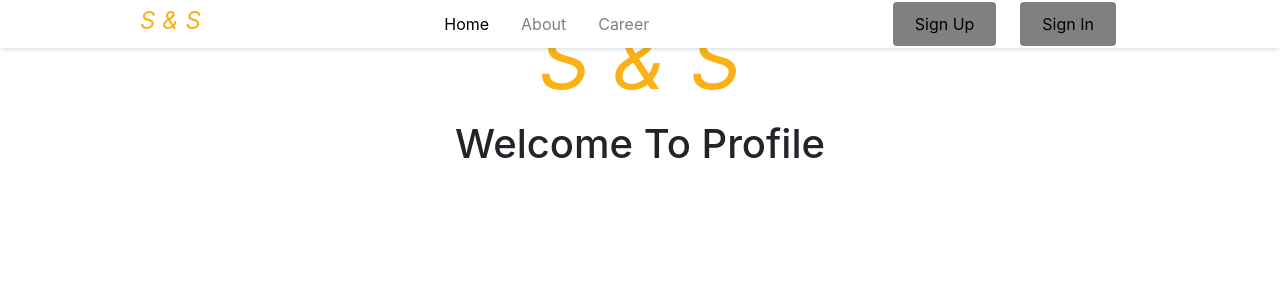
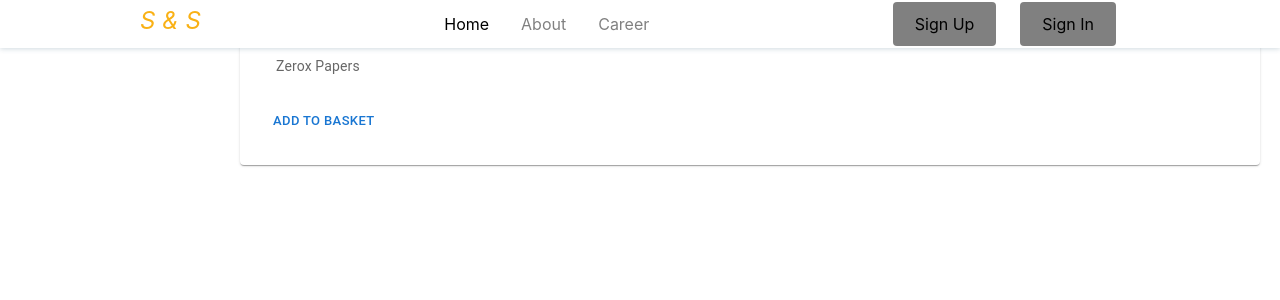
Before and after one commit to shrikantswami/counter-app, a React (Create React App) app: page / in a window 1280 px wide. Shown: the top 300 px of the page. Built offline with nearby package versions, Linux system fonts and the light colour scheme.

Commit message:
updated loading application

```diff
--- a/package.json
+++ b/package.json
@@ -5,9 +5,11 @@
   "dependencies": {
     "@emotion/react": "^11.10.5",
     "@emotion/styled": "^11.10.5",
+    "@mui/icons-material": "^5.11.0",
     "@mui/material": "^5.11.0",
     "@mui/styled-engine": "^5.11.0",
     "@mui/styled-engine-sc": "^5.11.0",
+    "@popperjs/core": "^2.11.6",
     "@testing-library/jest-dom": "^5.16.4",
     "@testing-library/react": "^13.3.0",
     "@testing-library/user-event": "^13.5.0",
--- a/src/App.js
+++ b/src/App.js
@@ -8,47 +8,70 @@ import Navbar from './components/Navbar/index';
 import Form from './components/Forms/ResumeDataForm';
 import PageNotFound from './Pages/PageNotFound/index';
 import Home from './Pages/Home/Home';
-import NewAccount from './Pages/Accounts/NewAccount/index'
+import NewAccount from './Pages/Accounts/NewAccount/index';
 import LogIn from './Pages/Accounts/Login';
 import AuthContext from './Pages/Accounts/Auth/AuthContext';
 import { useState } from "react";
-
+import Cookies from 'js-cookie';
+import Sidebar from './components/Sidebar/fixedsidebar';
+import { Box } from '@mui/material';
+import PageHeaders  from './Pages/PageHeader';
 
 function App() {
   const [userDetails, setUserDetails] = useState({});
   const [accesstoken, setAccessToken] = useState(null);
   const [refreshtoken, setRefreshToken] = useState(null);
   const [logedIn, setLogedIn] = useState(false);
+  let refreshToken = Cookies.get('refresh-token');
+  // console.log("access token", accesstoken)
+  console.log("refresh token", refreshToken)
+  let updatedAccessToken = null;
+  if (refreshToken && !accesstoken) {
+    console.log("getting access token")
+    updatedAccessToken =  fetch("http://127.0.0.1:8000/api/auth/refresh/", {
+      method: "POST",
+      headers: {
+        "Content-Type": "application/json"
+              },
+      body: JSON.stringify({
+        refresh: refreshToken,
+          })
+      }).then(updatedAccessToken => updatedAccessToken.json()).then( updatedAccessToken =>{
+        setAccessToken(updatedAccessToken.access);
+        console.log("access token",accesstoken);
+        setLogedIn(true);
+      }
+      )
+  }
+  else {
+    console.log("already logged in")
+  }
+
   return (
     <div className="App">
-      {/* <header className="App-header">
-        <img src={logo} className="App-logo" alt="logo" />zl
-        <p>
-          Edit <code>src/App.js</code> and save to reload.
-        </p>
-        <a
-          className="App-link"
-          href="https://reactjs.org"
-          target="_blank"
-          rel="noopener noreferrer"
-        >
-          Learn React
-        </a>
-      </header> */}
       <AuthContext.Provider value={{accesstoken, userDetails, refreshtoken, setAccessToken, setUserDetails , setRefreshToken, logedIn, setLogedIn}} >
         <Router>
-          <Navbar />
-            <switch>
+          <Box  >
+          <Navbar>
+
+            </Navbar>
+
+            {/* <switch> */}
               <Routes>
+
                 <Route path='/' element={ < Home / >} />
                 <Route path='/about' element={ < About / >} />
                 <Route path='/Dashboard' element={ < Form / >  } />
                 <Route path='/page-not-found' element ={ < PageNotFound / >} title="Page Not Found" />
                 <Route path='/sign-up' element ={ < NewAccount / >} title="SignUp" />
                 <Route path='/sign-in' element ={ < LogIn / >} title="SignIn" />
+                <Route path='/account' element ={ < PageHeaders / >} title="PageHeader" />
               </Routes>
-            </switch>
-          </Router>
+
+
+            {  logedIn == true && < Sidebar />   }
+            </Box>
+        </Router>
       </AuthContext.Provider>
     </div>
 
--- a/src/Pages/Home/Home.jsx
+++ b/src/Pages/Home/Home.jsx
@@ -1,13 +1,19 @@
 import React from 'react';
+import { Box } from '@mui/material';
+import BasicCard from '../../components/Card/card'
+import Typography from '@mui/material/Typography';
 
-import Logo from '../../components/Logo';
+// m={10}
 
 const Home = () => (
-    <div className="text-center">
-        <Logo size="80px" />
-        <h1>Welcome To Profile</h1>
-        {/* <p>Oops, the page you requested is not found.</p> */}
-    </div>
+    <Box  sx= {{
+        padding: '20px',marginLeft:'220px',
+    }}>
+        <BasicCard/>
+        <Typography  >
+
+        </Typography>
+    </Box>
 );
 
 export default Home;
```
